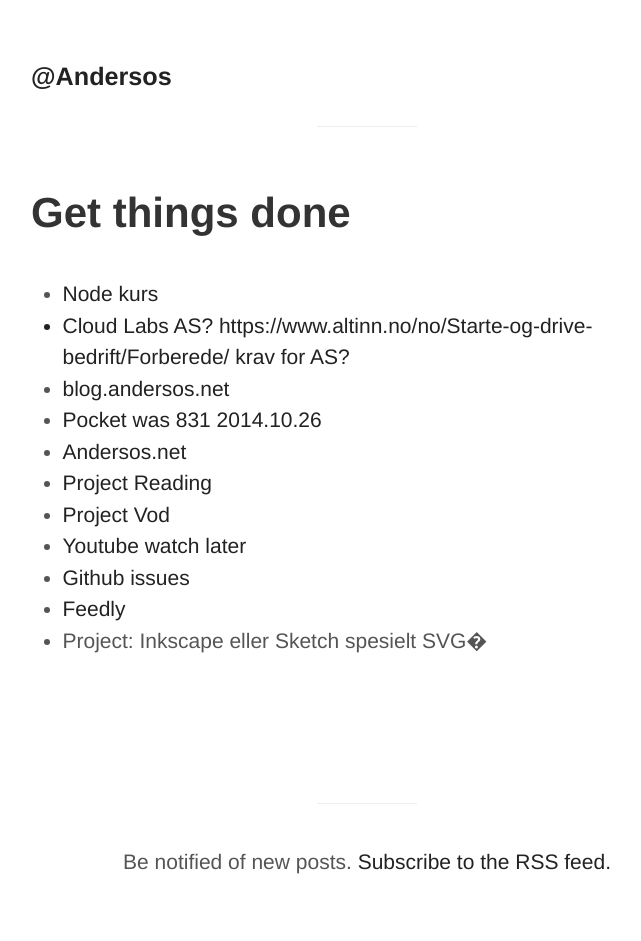
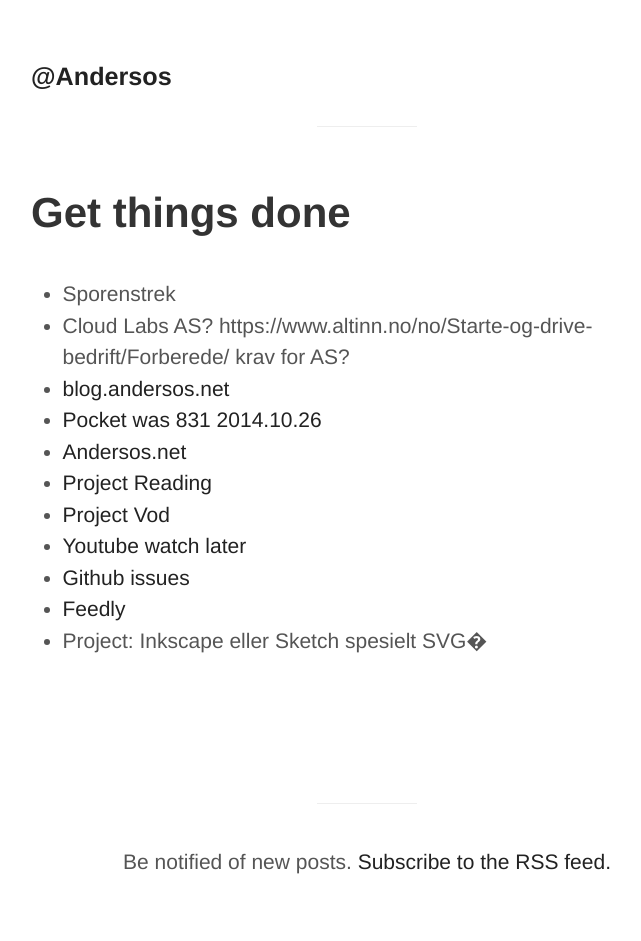
Before and after one commit to Andersos/andersos.net, a Jekyll site: the page built from gtd.html, in a window 1280 px wide. Shown: the whole page, without its empty margins (273-914 px from the left). Built offline with Jekyll 4.4.1, drawn with Linux system fonts in a browser that asks for light colours; Markdown is read by kramdown in place of the engine named in the settings.

Commit message:
Update gtd.html

```diff
--- a/gtd.html
+++ b/gtd.html
@@ -4,7 +4,7 @@
 ---
 
 <ul>
-    <li><a href="https://github.com/Andersos/andersos.net/issues/27">Node kurs</li>
+    <li>Sporenstrek</li>
     <li>Cloud Labs AS? https://www.altinn.no/no/Starte-og-drive-bedrift/Forberede/ krav for AS?</li>
     <li><a href="https://github.com/Andersos/blog.andersos.net/issues">blog.andersos.net</a></li>
     <li><a href="http://getpocket.com/a/queue/">Pocket</a> <a href="https://twitter.com/Andersos/status/526351254113771520">was 831 <time datetime="2014-10-26">2014.10.26</time></a></li>
```
